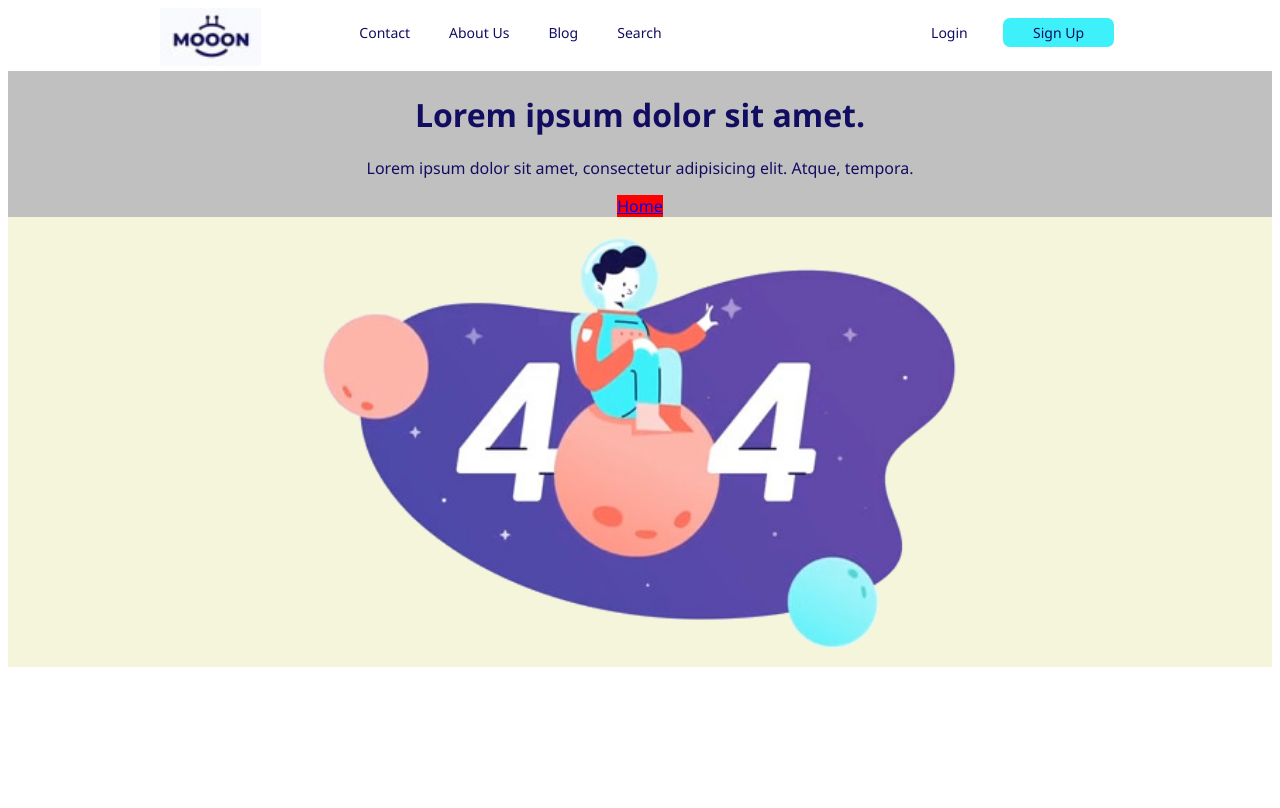
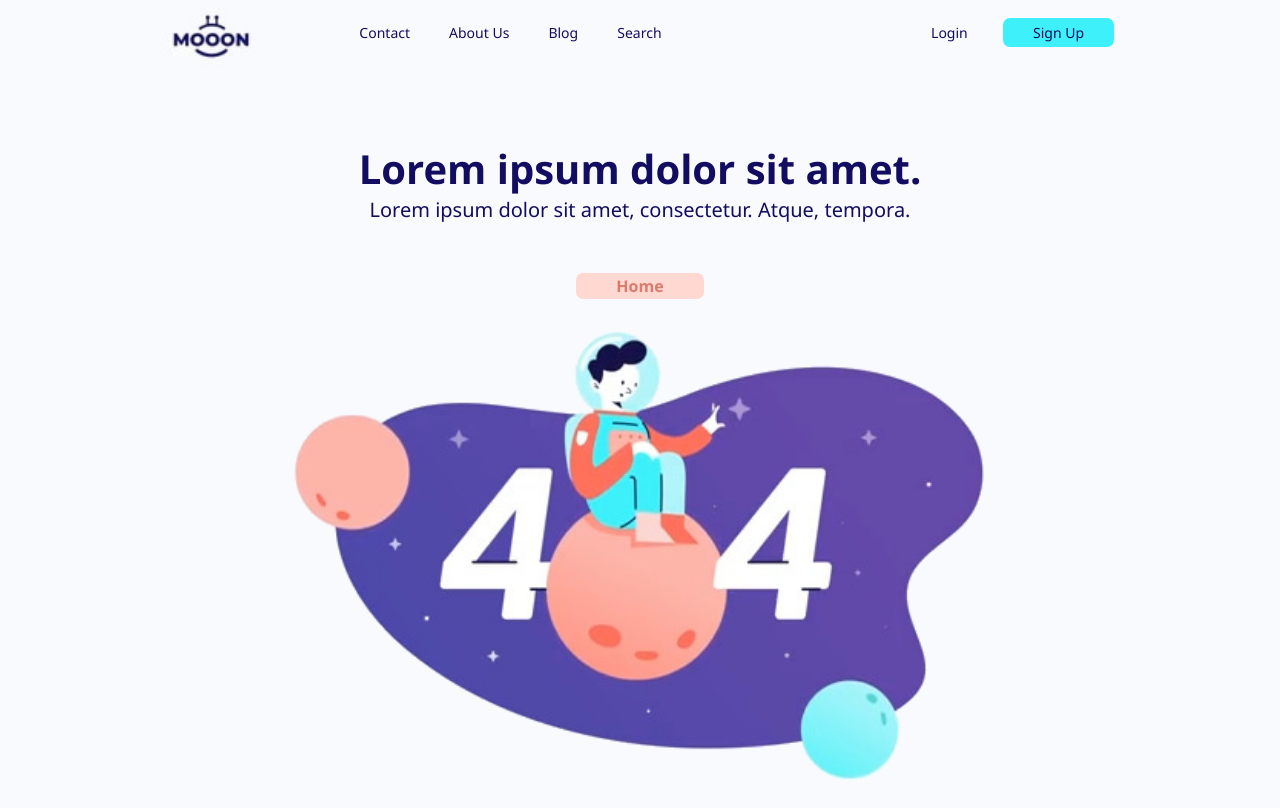
Before and after one commit to vitgri1/01-3-404-Mooon-4, a website: page index.html in a window 1280 px wide. Drawn offline with Linux system fonts and the light colour scheme.

Commit message:
Styling main

```diff
--- a/index.html
+++ b/index.html
@@ -6,7 +6,7 @@
     <meta name="viewport" content="width=device-width, initial-scale=1.0">
     <title>Test 4 Astronaut</title>
 </head>
-<body style="font-family: 'Segoe UI', Tahoma, Geneva, Verdana, sans-serif; color: #120D61;">
+<body style="font-family: 'Segoe UI', Tahoma, Geneva, Verdana, sans-serif; color: #120D61; background-color: #F9FAFE;">
     <header style="display: inline-block; width: 100%; font-size: 14px; text-transform: capitalize;">
         <a href="#" style="float: left; width: 8%; margin-left: 12%;">
             <img src="./Moon-logo.jpg" alt="Moon logo" style="float: left; width: 100%;">
@@ -22,14 +22,13 @@
             <a href="#" style="margin-right: 10%; text-decoration: none; color: #120D61; background-color: #3EF0FA; padding: 5px; padding-left: 30px; padding-right: 30px; border-radius: 7px;">Sign up</a>
         </div>
     </header>
-    <main style="display: inline-block; width: 100%; background-color: silver; text-align: center;">
-        <h1>Lorem ipsum dolor sit amet.</h1>
-        <p>Lorem ipsum dolor sit amet, consectetur adipisicing elit. Atque, tempora.</p>
-        <a href="#" style="background-color: red;">Home</a>
-        <div style="background-color: beige; display: inline-block; width: 100%;">
-            <img src="./kosmonautas.png" alt="Kosmonautas 404" style="display: inline-block; width: 55%;">
+    <main style="display: inline-block; width: 100%; text-align: center; margin-top: 70px;">
+        <h1 style="font-size: 250%; margin: 0;">Lorem ipsum dolor sit amet.</h1>
+        <p style="font-size: 20px; margin: 0; margin-bottom: 50px;">Lorem ipsum dolor sit amet, consectetur. Atque, tempora.</p>
+        <a href="#" style="display: inline-block; background-color: #FFD8D1; color: #DB7B6D; text-decoration: none; font-weight: bold; line-height: 1em; padding: 5px; padding-left: 40px; padding-right: 40px; border-radius: 7px; margin-bottom: 10px;">Home</a>
+        <div style="display: inline-block; width: 100%;">
+            <img src="./kosmonautas.png" alt="Kosmonautas 404" style="display: inline-block; width: 60%;">
         </div>
-
     </main>
 </body>
 </html>
```
